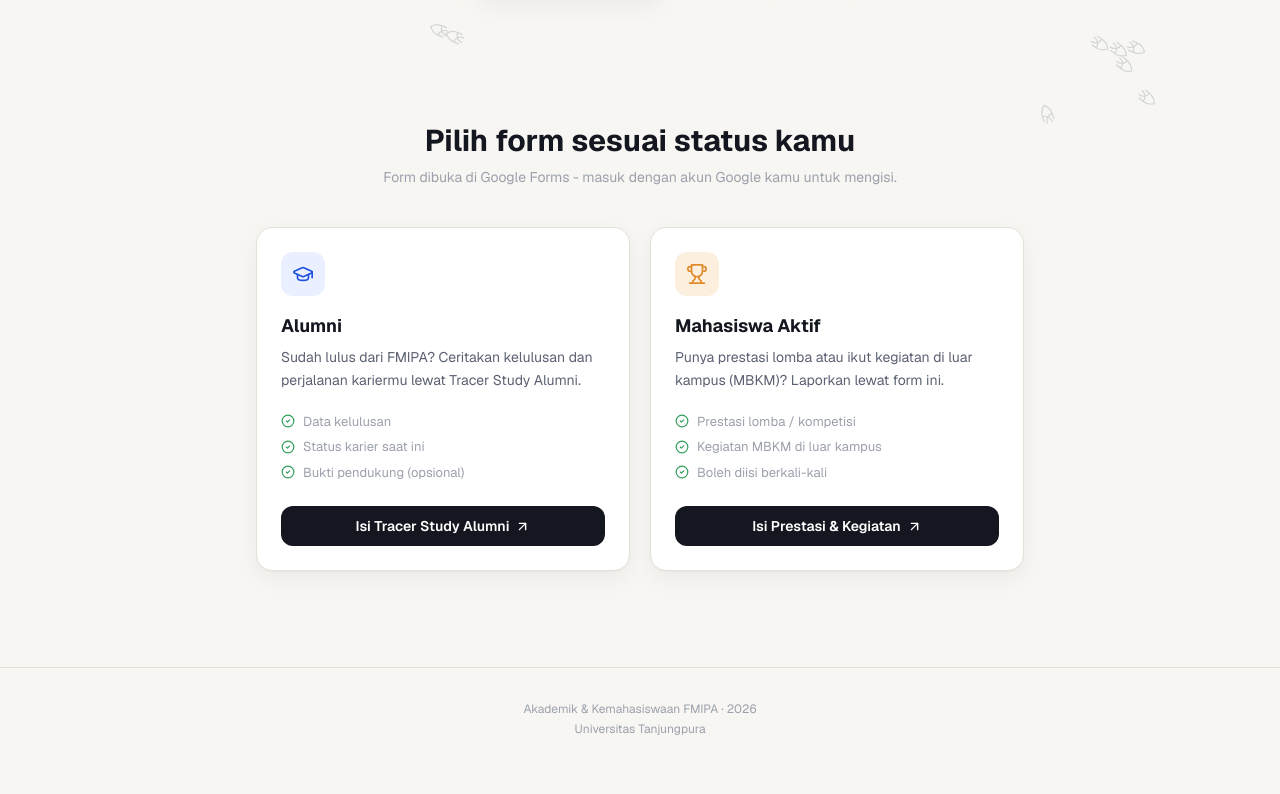
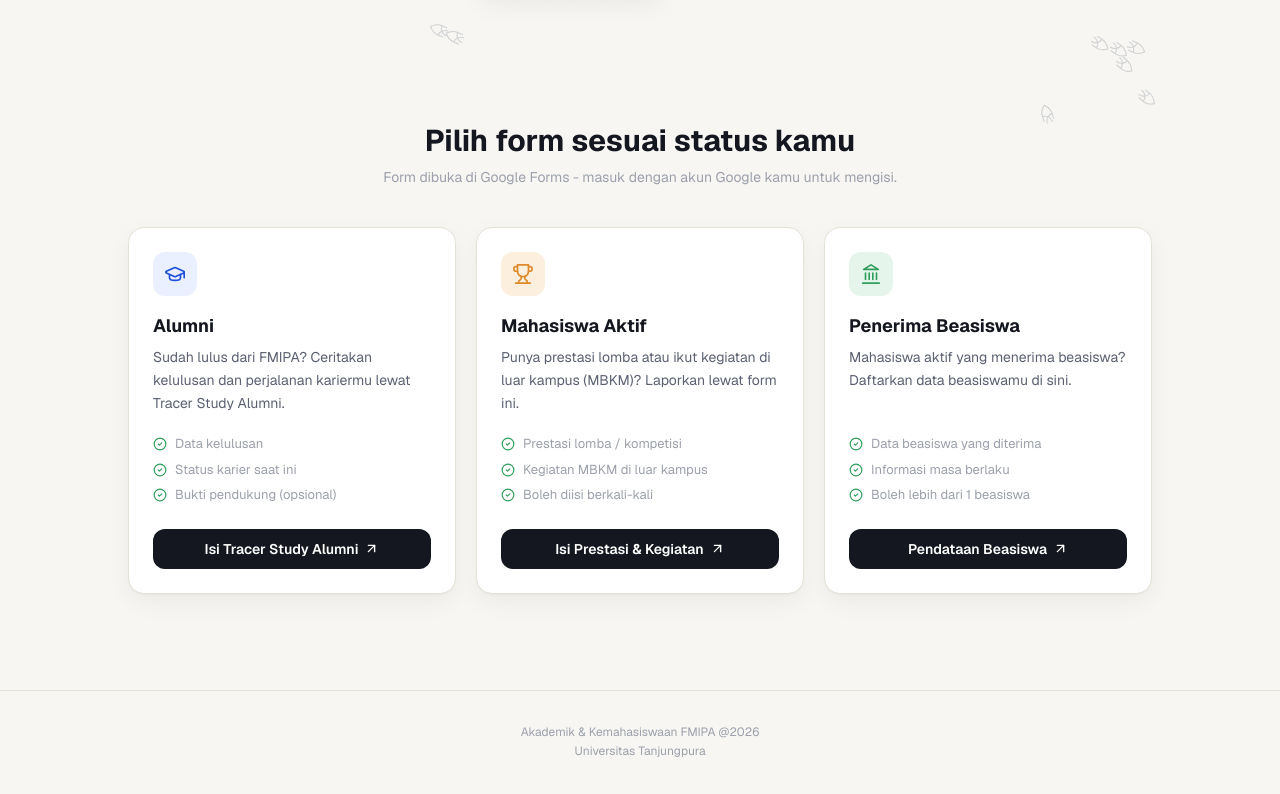
Before and after one commit to 0xthareq/tiara, a React (Vite) app in the folder frontend/: page / in a window 1280 px wide. Shown: the part 629-1423 px from the top of the page. Before the commit the page ends 1400 px from the top, so only its background shows below. Built offline with nearby package versions, Linux system fonts and the light colour scheme; no server answers.

Commit message:
fix page landing add beasiswa

```diff
--- a/frontend/src/pages/Landing.jsx
+++ b/frontend/src/pages/Landing.jsx
@@ -4,17 +4,19 @@ import {
   ArrowUpRight,
   GraduationCap,
   Trophy,
+  Landmark,
   CircleCheck,
 } from "lucide-react";
 import BoidCanvas from "../components/BoidCanvas.jsx";
 
 const FORM_TRACER_STUDY = "https://forms.gle/PBuwoY52XqUVVyM56";
-const FORM_PRESTASI = "https://forms.gle/UQd9HscWiBsFjbdC7";
+const FORM_PRESTASI     = "https://forms.gle/UQd9HscWiBsFjbdC7";
+const FORM_BEASISWA     = "https://forms.gle/h81JZnKeeJgm9StZA";
 
 export default function Landing() {
   return (
     <div className="min-h-screen bg-paper text-ink overflow-x-hidden">
-      {/* Ikan-ikan berenang — fixed fullscreen, terlihat di seluruh landing page */}
+      {/* Ikan-ikan berenang - fixed fullscreen, terlihat di seluruh landing page */}
       <BoidCanvas />
 
       {/* ============ HERO ============ */}
@@ -97,7 +99,7 @@ export default function Landing() {
 
       {/* ============ PILIH FORM ============ */}
       <section id="isi-form" className="isolate px-6 pb-24 -mt-8 sm:-mt-12">
-        <div className="max-w-3xl mx-auto">
+        <div className="max-w-5xl mx-auto">
           <div className="text-center mb-10">
             <h2 className="font-display font-bold text-2xl sm:text-3xl text-ink mb-2">
               Pilih form sesuai status kamu
@@ -107,7 +109,7 @@ export default function Landing() {
             </p>
           </div>
 
-          <div className="grid sm:grid-cols-2 gap-5">
+          <div className="grid sm:grid-cols-2 lg:grid-cols-3 gap-5">
             {/* Card: Alumni */}
             <div className="bg-surface rounded-2xl border border-line shadow-card p-6 flex flex-col">
               <div className="w-11 h-11 rounded-xl bg-azuresoft flex items-center justify-center mb-4">
@@ -165,6 +167,34 @@ export default function Landing() {
                 <ArrowUpRight size={15} strokeWidth={2.2} />
               </a>
             </div>
+
+            {/* Card: Penerima Beasiswa */}
+            <div className="bg-surface rounded-2xl border border-line shadow-card p-6 flex flex-col">
+              <div className="w-11 h-11 rounded-xl bg-greensoft flex items-center justify-center mb-4">
+                <Landmark size={22} className="text-green" strokeWidth={1.8} />
+              </div>
+              <h3 className="font-display font-bold text-ink text-lg mb-1.5">Penerima Beasiswa</h3>
+              <p className="text-sm text-inksoft leading-relaxed mb-5 flex-1">
+                Mahasiswa aktif yang menerima beasiswa? Daftarkan data beasiswamu di sini.
+              </p>
+              <ul className="space-y-1.5 mb-6">
+                {["Data beasiswa yang diterima", "Informasi masa berlaku", "Boleh lebih dari 1 beasiswa"].map((item) => (
+                  <li key={item} className="flex items-center gap-2 text-[13px] text-inkfaint">
+                    <CircleCheck size={14} className="text-green shrink-0" strokeWidth={2} />
+                    {item}
+                  </li>
+                ))}
+              </ul>
+              <a
+                href={FORM_BEASISWA}
+                target="_blank"
+                rel="noopener noreferrer"
+                className="inline-flex items-center justify-center gap-1.5 px-4 py-2.5 rounded-xl bg-ink text-white text-sm font-semibold hover:bg-azuredeep transition-colors"
+              >
+                Pendataan Beasiswa
+                <ArrowUpRight size={15} strokeWidth={2.2} />
+              </a>
+            </div>
           </div>
         </div>
       </section>
@@ -172,7 +202,7 @@ export default function Landing() {
       {/* ============ FOOTER ============ */}
       <footer className="isolate px-6 py-8 border-t border-line text-center">
         <p className="text-[12px] text-inkfaint leading-relaxed">
-          Akademik &amp; Kemahasiswaan FMIPA &middot; 2026
+          Akademik &amp; Kemahasiswaan FMIPA @2026
           <br />
           Universitas Tanjungpura
         </p>
```
